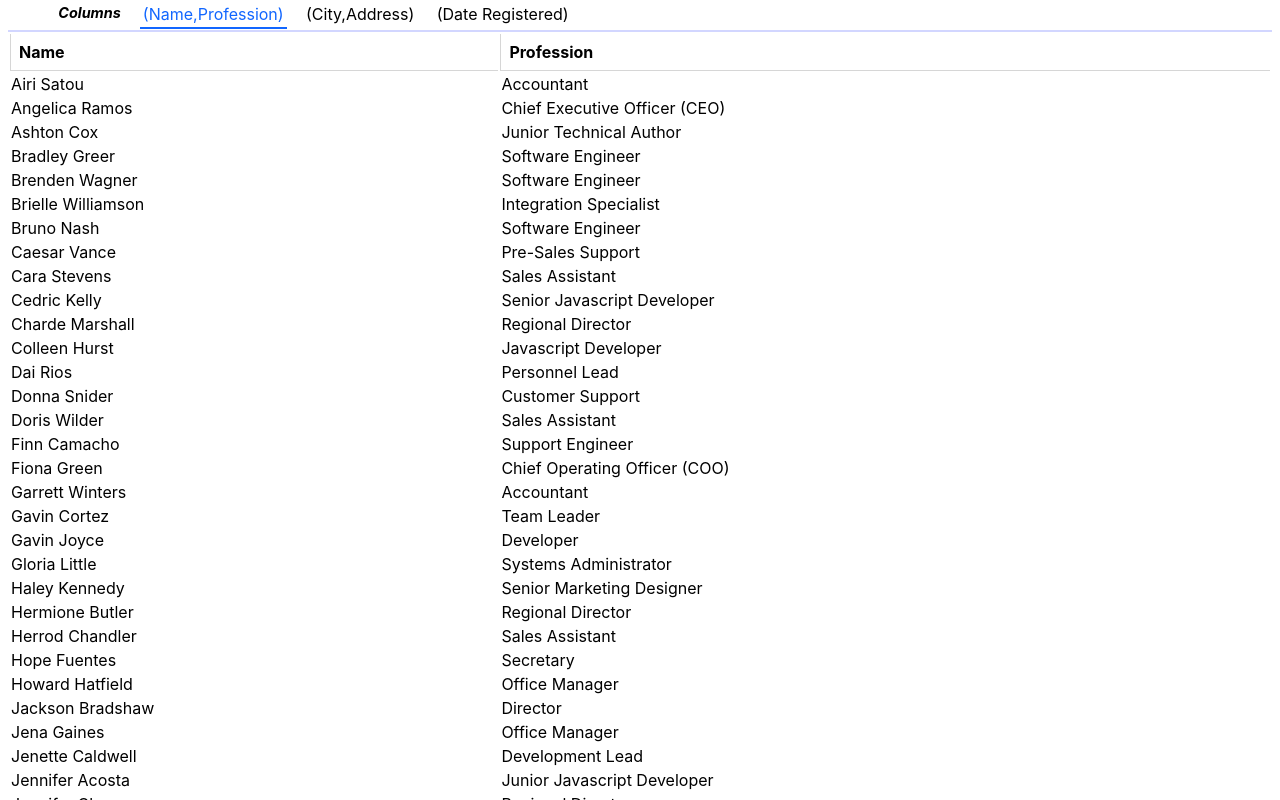
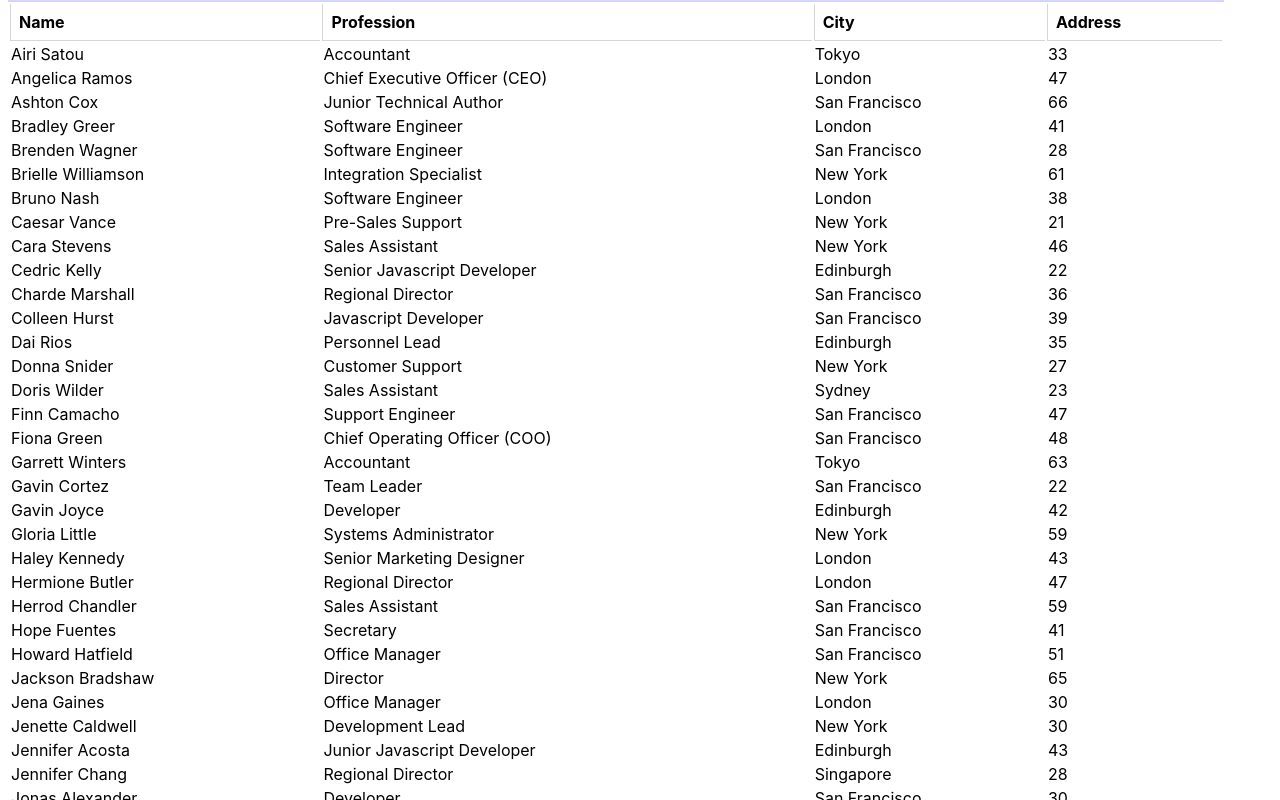
Before and after one commit to brianphil/react-responsive-table, a React (Create React App) app: page / in a window 1280 px wide. Shown: the top 800 px of the page. Built offline with nearby package versions, Linux system fonts and the light colour scheme.

Commit message:
refactored the table

```diff
--- a/src/App.js
+++ b/src/App.js
@@ -1,8 +1,9 @@
 import React from "react";
 import Table from "./components/Table";
-
+import {data} from './components/dataset'
 function App() {
-  return <Table/>;
+  const columns = ["Name", "Profession", "City", "Address", "Date Registered"];
+  return <Table data = {data} columns={columns} responsiveTable={false}/>;
 }
 
 export default App;
--- a/src/components/Columns.jsx
+++ b/src/components/Columns.jsx
@@ -1,18 +1,24 @@
 import React from "react";
 
-const Columns = () => {
+const Columns = ({ columns, isFirstTab=true, range }) => {
   return (
     <>
-      <thead className="column">
-        <tr>
-          <th>Header 1</th>
-          <th>Header 2</th>
-          <th>Header 3</th>
-          <th>Header 4</th>
-          <th>Header 5</th>
-          <th>Header 6</th>
-          <th>Header 7</th>
-          <th>Header 8</th>
+      <thead className="table-header">
+        <tr className="header-row">
+          {isFirstTab ? (
+            <></>
+          ) : (
+            <th key={45852} className="header-title">
+              {columns[0]}
+            </th>
+          )}
+          {columns.slice(range.start, range.end).map((c, index) => {
+            return (
+              <th key={index} className="header-title">
+                {c}
+              </th>
+            );
+          })}
         </tr>
       </thead>
     </>
--- a/src/components/Table.jsx
+++ b/src/components/Table.jsx
@@ -1,11 +1,8 @@
 import React, { useState, useEffect } from "react";
-import { data } from "./dataset";
-// import Columns from "./Columns";
-// import TableData from "./TableData";
-// import Tabs from "./Tabs";
-const columns = ["Name", "Profession", "City", "Address", "Date Registered"];
-
-const Table = () => {
+import Columns from "./Columns";
+import TableData from "./TableData";
+import Tabs from "./Tabs";
+const Table = ({data, columnNumber = 2, responsiveTable = true, columns }) => {
   const groupBy = (n, cols) => {
     let groupedArray = [];
     for (let i = 0; i < cols.length; i += n) {
@@ -13,10 +10,12 @@ const Table = () => {
     }
     return groupedArray;
   };
-  const [groupedCols, setGroupedCols] = useState(groupBy(2, columns));
-  const [range, setRange] = useState({ start: 0, end: 2 });
+  const [groupedCols, setGroupedCols] = useState(
+    groupBy(columnNumber, columns)
+  );
+  const [range, setRange] = useState({ start: 0, end: columnNumber });
   const [currentTab, setCurrentTab] = useState(0);
-
+  const [isFirstTab, setIsFirstTab] = useState(true);
   const handleTabClick = (e) => {
     const current = e.target.value;
     setCurrentTab(current);
@@ -25,55 +24,39 @@ const Table = () => {
       start: columns.indexOf(tabList[0]),
       end: columns.indexOf(tabList[tabList.length - 1]) + 1,
     });
+    if (tabList.includes(columns[0])) {
+      setIsFirstTab(true);
+    } else {
+      setIsFirstTab(false);
+    }
   };
+
+  if (responsiveTable) {
     return (
       <div className="container-table">
-      <ul className="tab-body">
-        <li className="tab-item title">Columns</li>
-        {groupedCols.map((tab, index) => {
-          return (
-            <li
-              key={index}
-              id={tab.toString()}
-              value={index}
-              onClick={handleTabClick}
-              className={index === currentTab ? "tab-item active" : "tab-item"}
-            >
-              {"(" + tab.toString() + ")"}
-            </li>
-          );
-        })}
-      </ul>
+        <Tabs
+          groupedCols={groupedCols}
+          currentTab={currentTab}
+          handleTabClick={handleTabClick}
+        />
         <table className="table">
-        <thead className="table-header">
-          <tr className="header-row">
-            {columns.slice(range.start, range.end).map((c, index) => {
-              return (
-                <th key={index} className="header-title">
-                  {c}
-                </th>
-              );
-            })}
-          </tr>
-        </thead>
-        <tbody className="table-body">
-          {data.map((d) => {
-            return (
-              <tr key={Object.values(d)[0]}>
-                {Object.values(d)
-                  .slice(range.start, range.end)
-                  .map((v, index) => (
-                    <td key={index} className="table-data">
-                      {v}
-                    </td>
-                  ))}
-              </tr>
-            );
-          })}
-        </tbody>
+          <Columns columns={columns} isFirstTab={isFirstTab} range={range} />
+          <TableData isFirstTab={isFirstTab} data={data} range={range} />
         </table>
       </div>
     );
+  } else {
+    const newRange = {
+      start: columns[0],
+      end: columns.length - 1,
+    };
+    return(
+      <table className="table" style={{minWidth: '95vw'}}>
+          <Columns columns={columns} isFirstTab={isFirstTab} range={newRange} />
+          <TableData isFirstTab={isFirstTab} data={data} range={newRange} />
+    </table>
+    )
+  }
 };
 
 export default Table;
--- a/src/components/TableData.jsx
+++ b/src/components/TableData.jsx
@@ -1,20 +1,32 @@
-import React from 'react'
+import React from "react";
 
-const TableData = () => {
+const TableData = ({isFirstTab, data, range}) => {
   return (
     <>
-    <tr className='data'>
-        <td className='data'>Item 1</td>
-        <td className='data'>Item 2</td>
-        <td>Item 3</td>
-        <td>Item 4</td>
-        <td>Item 5</td>
-        <td>Item 6</td>
-        <td>Item 7</td>
-        <td>Item 8</td>
-    </tr>
+      <tbody className="table-body">
+        {data.map((d, index1) => {
+          return (
+            <tr key={Object.values(d)[0]}>
+              {isFirstTab ? (
+                <></>
+              ) : (
+                <td key={index1} className="table-data">
+                  {Object.values(d)[0]}
+                </td>
+              )}
+              {Object.values(d)
+                .slice(range.start, range.end)
+                .map((v, index) => (
+                  <td key={index} className="table-data">
+                    {v}
+                  </td>
+                ))}
+            </tr>
+          );
+        })}
+      </tbody>
     </>
-  )
-}
+  );
+};
 
-export default TableData
+export default TableData;
--- a/src/components/Tabs.jsx
+++ b/src/components/Tabs.jsx
@@ -1,16 +1,26 @@
-import React from 'react'
+import React from "react";
 
-const Tabs = () => {
+const Tabs = ({ groupedCols, currentTab, handleTabClick }) => {
   return (
     <>
-    <ul className='table tab'>
-        <li>Tab 1</li>
-        <li className='active-tab'>Tab 2</li>
-        <li>Tab 3</li>
-        <li>Tab 5</li>
-    </ul>
+      <ul className="tab-body">
+        <li className="tab-item title">Columns</li>
+        {groupedCols.map((tab, index) => {
+          return (
+            <li
+              key={index}
+              id={tab.toString()}
+              value={index}
+              onClick={handleTabClick}
+              className={index === currentTab ? "tab-item active" : "tab-item"}
+            >
+              {"(" + tab.toString() + ")"}
+            </li>
+          );
+        })}
+      </ul>
     </>
-  )
-}
+  );
+};
 
-export default Tabs
+export default Tabs;
```
Lines whose indentation alone changed are shown as unchanged.
